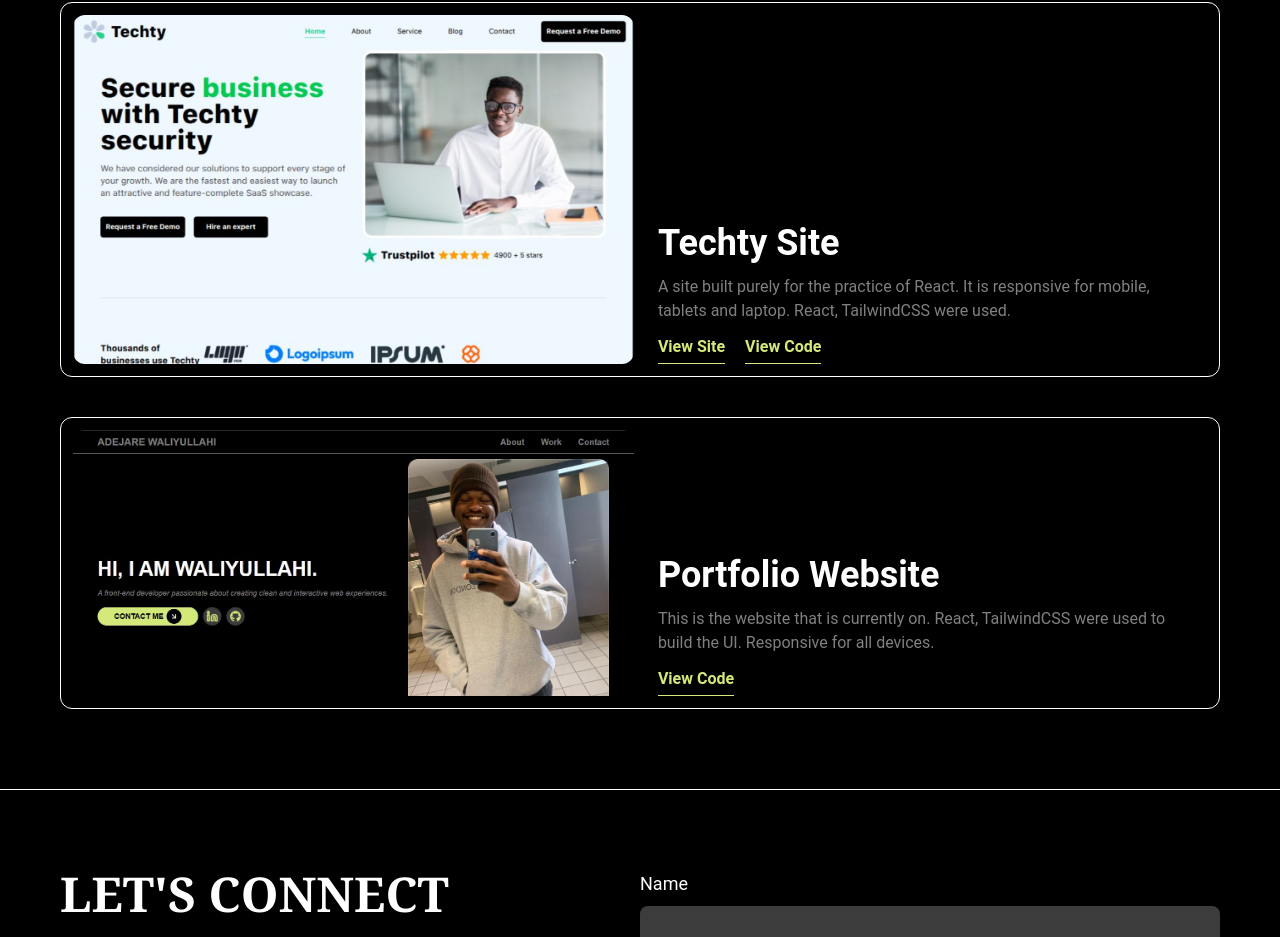
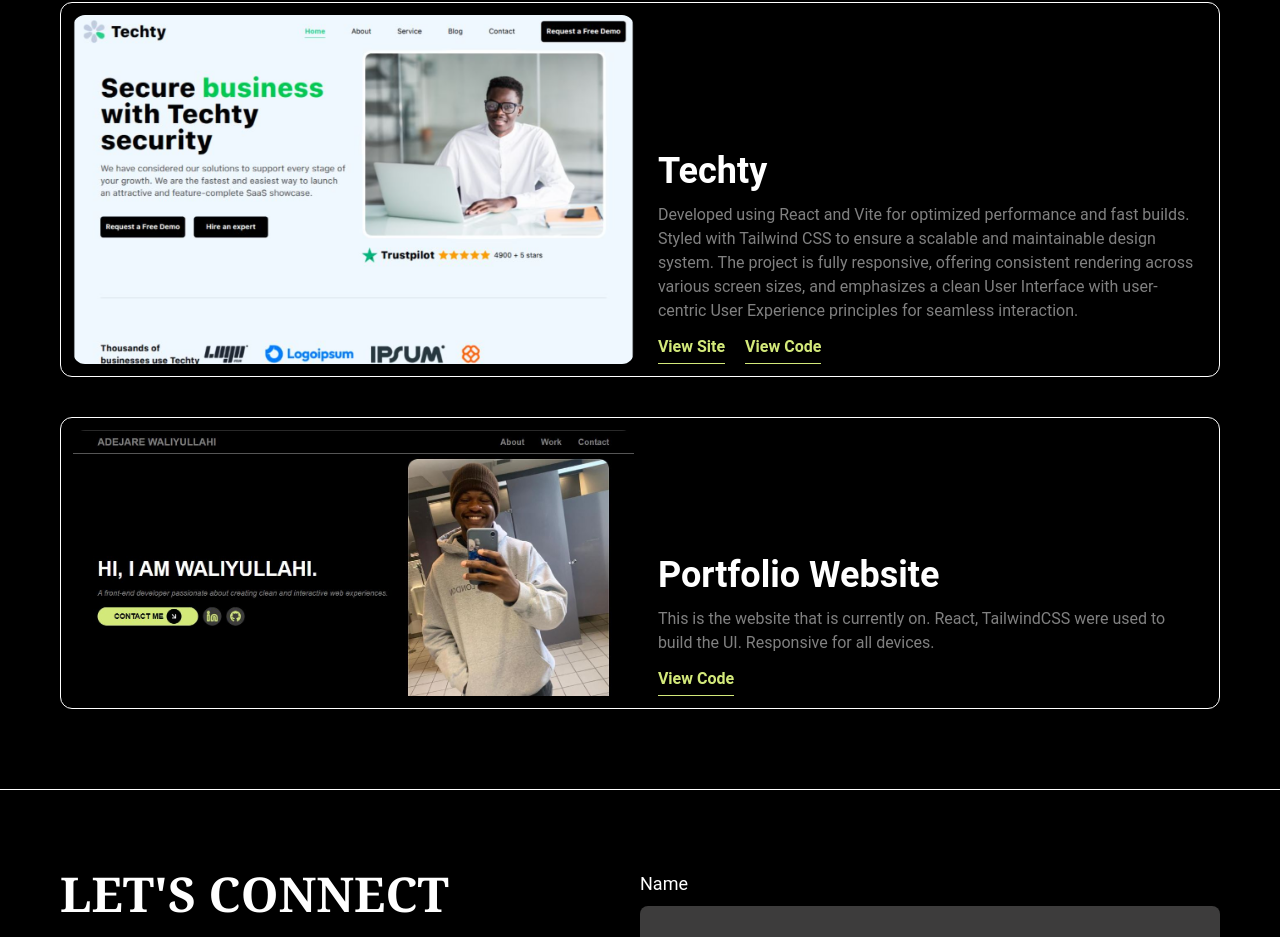
Before and after one commit to Wallychi/Porfolio-Website, a React (Vite) app: page / in a window 1280 px wide. Shown: the part 1966-2903 px from the top of the page. Built offline with nearby package versions, Linux system fonts and the light colour scheme.

Commit message:
Fix project section

```diff
--- a/src/components/Projects.jsx
+++ b/src/components/Projects.jsx
@@ -11,8 +11,8 @@ const Projects = () => {
                         <img src='/Images/techty-landing-page.png' alt='Techty Landing Page' className='rounded-t-xl lg:rounded-xl' />
                     </div>
                     <div className='flex flex-col justify-end gap-3 px-3 lg:basis-1/2'>
-                        <h2 className='text-2xl lg:text-4xl font-semibold'>Techty Site</h2>
-                        <p className='text-[var(--color-tertiary)]'>A site built purely for the practice of React. It is responsive for mobile, tablets and laptop. React, TailwindCSS were used.</p>
+                        <h2 className='text-2xl lg:text-4xl font-semibold'>Techty</h2>
+                        <p className='text-[var(--color-tertiary)]'>Developed using React and Vite for optimized performance and fast builds. Styled with Tailwind CSS to ensure a scalable and maintainable design system. The project is fully responsive, offering consistent rendering across various screen sizes, and emphasizes a clean User Interface with user-centric User Experience principles for seamless interaction.</p>
                         <div className='flex items-center gap-5 text-[var(--color-extra)] font-semibold'>
                             <a href='https://techty-seven.vercel.app/' target='_blank' className='pb-1 border-b-1 border-[var(--color-extra)]'>View Site</a>
                             <a href='https://github.com/Wallychi/techty' target='_blank' className='pb-1 border-b-1 border-[var(--color-extra)]'>View Code</a>
```
